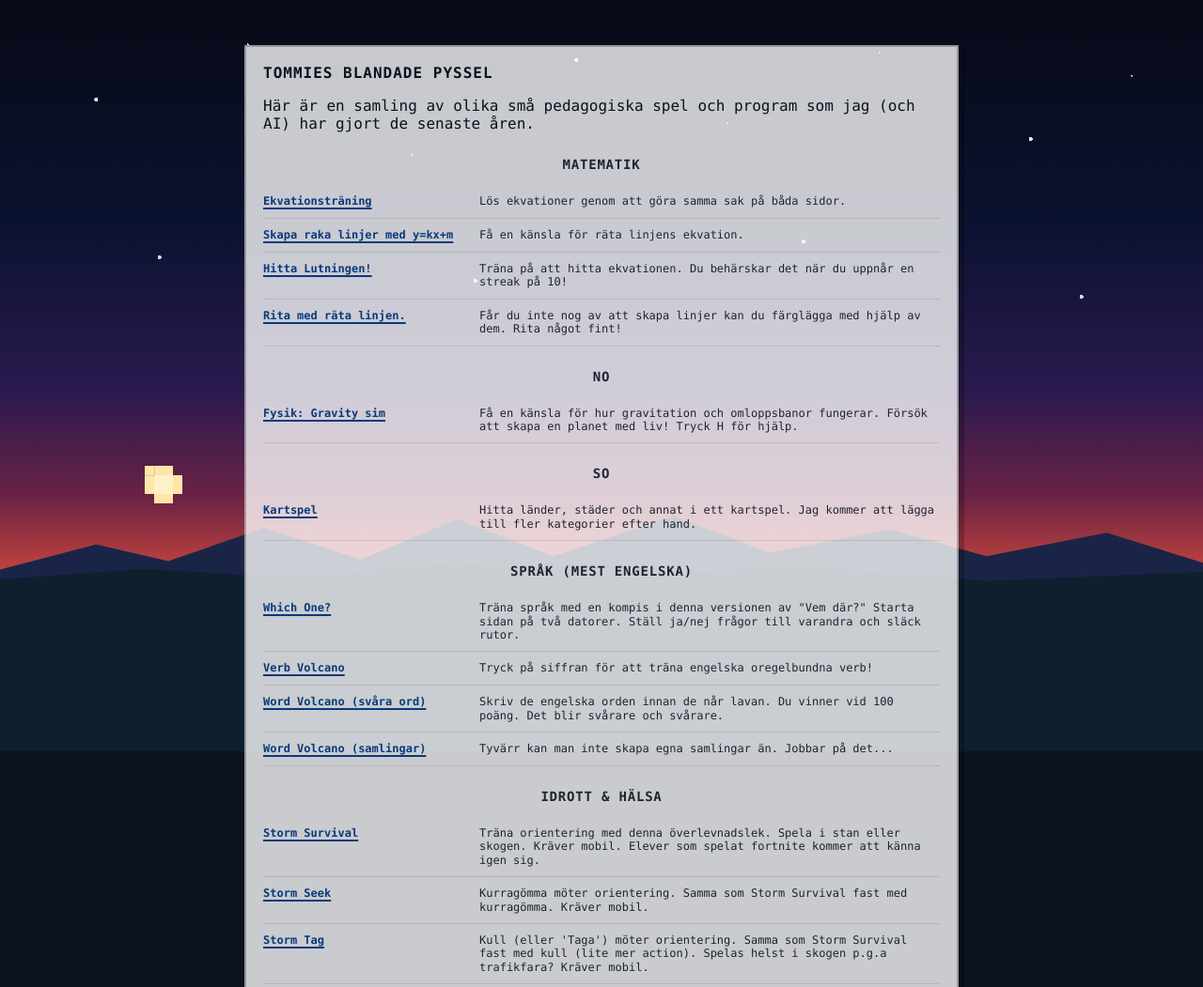
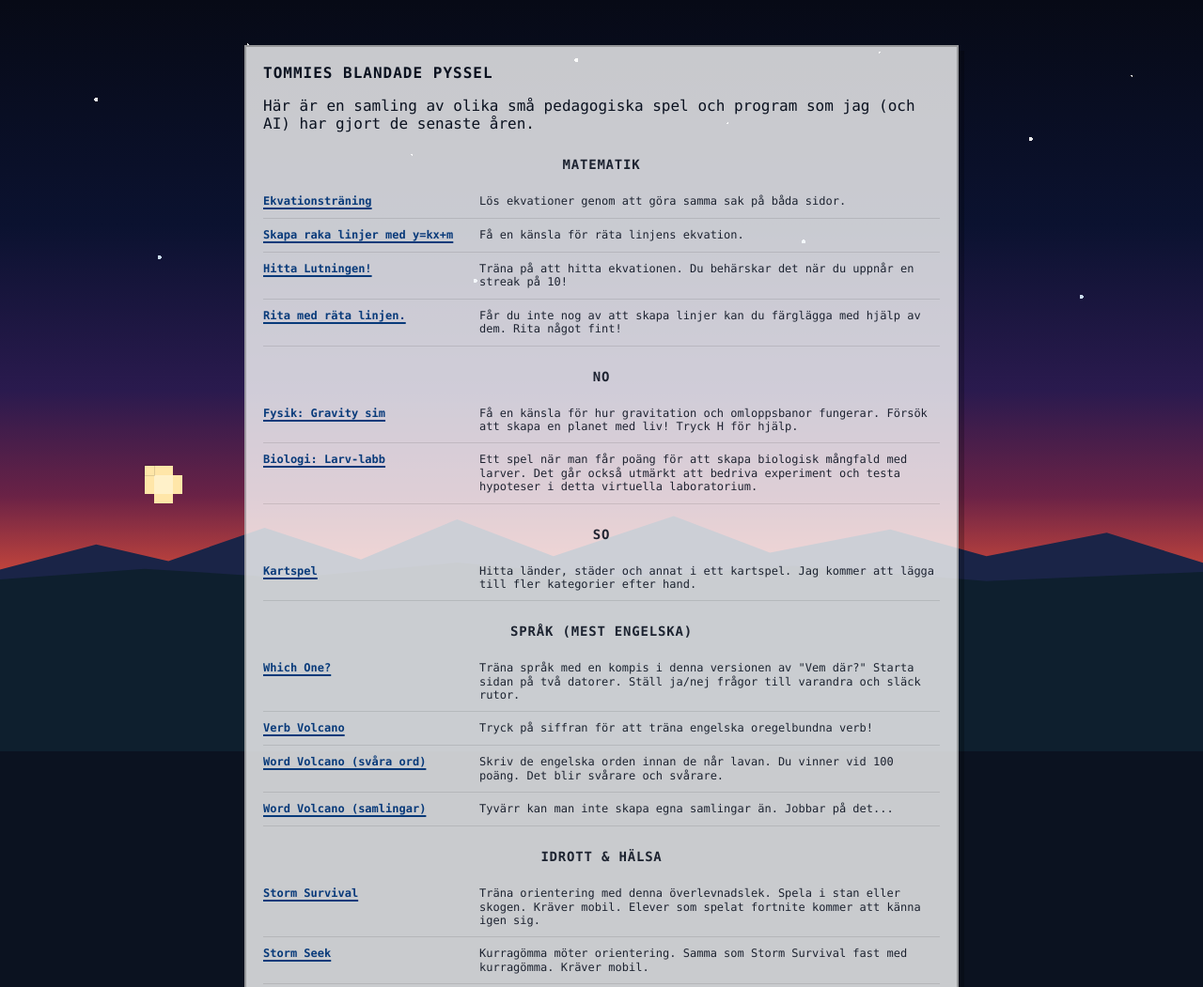
Before and after one commit to wedg3/pyssel, a plain HTML site: page index.html in a window 1280 px wide. Shown: the top 1051 px of the page at 94% size. Drawn offline with Linux system fonts and the light colour scheme.

Commit message:
Add link to Larv-labb biology game

```diff
--- a/index.html
+++ b/index.html
@@ -347,6 +347,11 @@
             <div class="colDesc desc">Få en känsla för hur gravitation och omloppsbanor fungerar. Försök att skapa en planet med liv! Tryck H för hjälp.</div>
           </li>
 
+			          <li>
+            <div class="colLink"><a href="https://wedg3.github.io/larvlabb/">Biologi: Larv-labb</a></div>
+            <div class="colDesc desc">Ett spel när man får poäng för att skapa biologisk mångfald med larver. Det går också utmärkt att bedriva experiment och testa hypoteser i detta virtuella laboratorium.</div>
+          </li>
+
         </ul>
 		  <div class="pixelrule"></div>
       </section>
```
